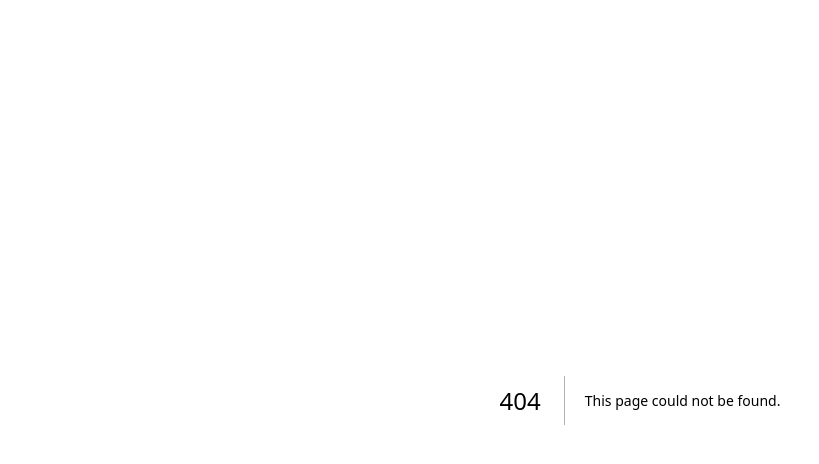
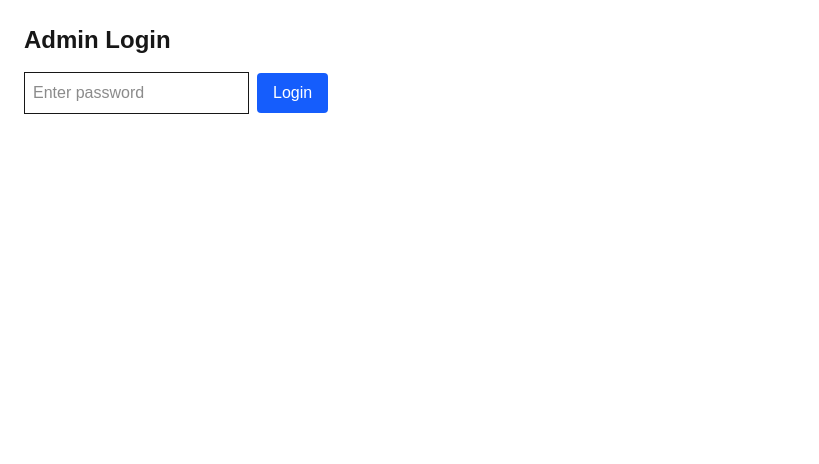
Before and after one commit to innocentHawi/mtaa-info, a Next.js app: page /admin/login in a window 1280 px wide. Before the commit this address had no page. Shown: the top 464 px of the page, without its empty margins (0-819 px from the left). Built offline with nearby package versions, Linux system fonts and the light colour scheme.

Commit message:
Managing FAQs in real time

```diff
--- /dev/null
+++ b/middleware.ts
@@ -0,0 +1,19 @@
+import { NextResponse } from "next/server";
+import type { NextRequest } from "next/server";
+
+export function middleware(req: NextRequest) {
+  const { pathname } = req.nextUrl;
+
+  // Protect all /admin routes
+  if (pathname.startsWith("/admin")) {
+    const cookie = req.cookies.get("admin_auth")?.value;
+
+    // Not authenticated → redirect to login
+    if (cookie !== process.env.ADMIN_PASS) {
+      const loginUrl = new URL("/admin/login", req.url);
+      return NextResponse.redirect(loginUrl);
+    }
+  }
+
+  return NextResponse.next();
+}
--- /dev/null
+++ b/src/app/admin/login/page.tsx
@@ -0,0 +1,30 @@
+"use client";
+import { useState } from "react";
+
+export default function AdminLogin() {
+  const [password, setPassword] = useState("");
+
+  const handleLogin = async () => {
+    document.cookie = `admin_auth=${password}; path=/;`;
+    window.location.href = "/admin/faqs"; // redirect after login
+  };
+
+  return (
+    <div className="p-6">
+      <h1 className="text-2xl font-bold mb-4">Admin Login</h1>
+      <input
+        type="password"
+        className="border p-2 mr-2"
+        placeholder="Enter password"
+        value={password}
+        onChange={(e) => setPassword(e.target.value)}
+      />
+      <button
+        onClick={handleLogin}
+        className="bg-blue-600 text-white px-4 py-2 rounded"
+      >
+        Login
+      </button>
+    </div>
+  );
+}
```
